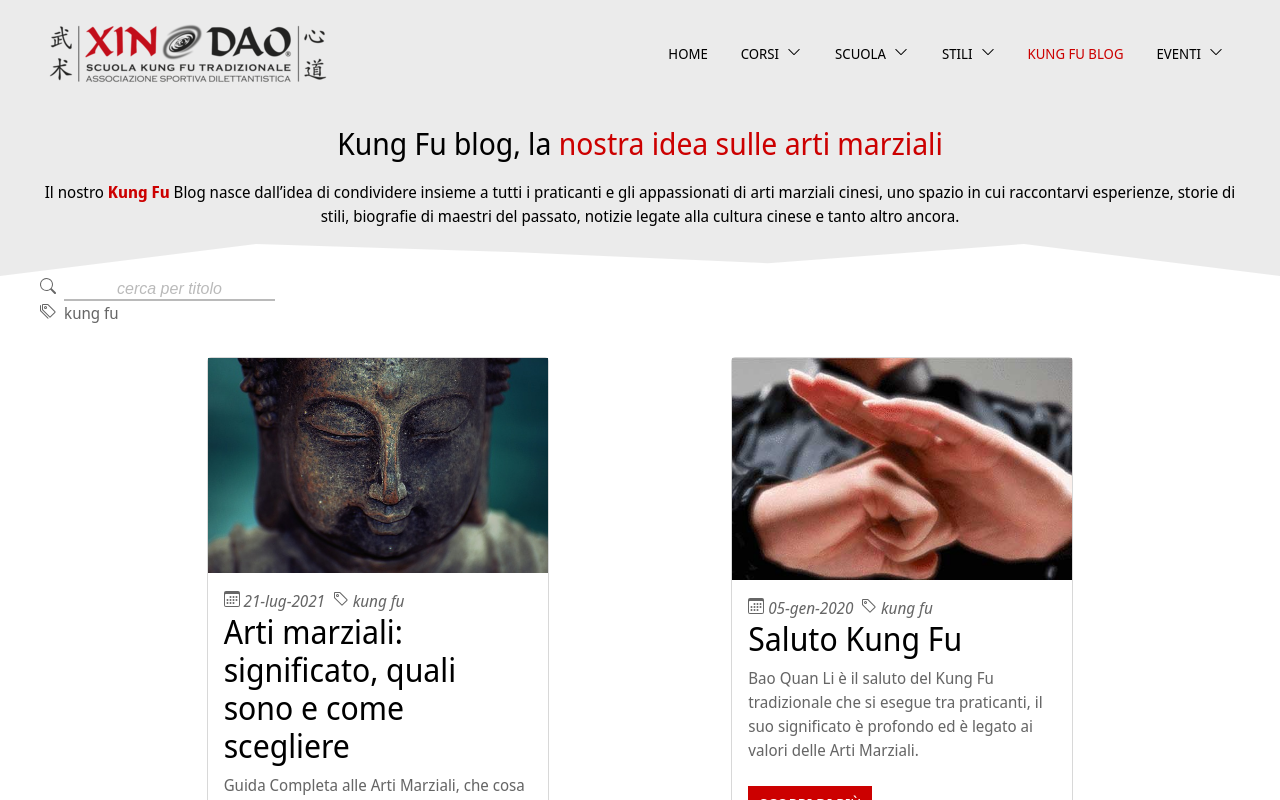
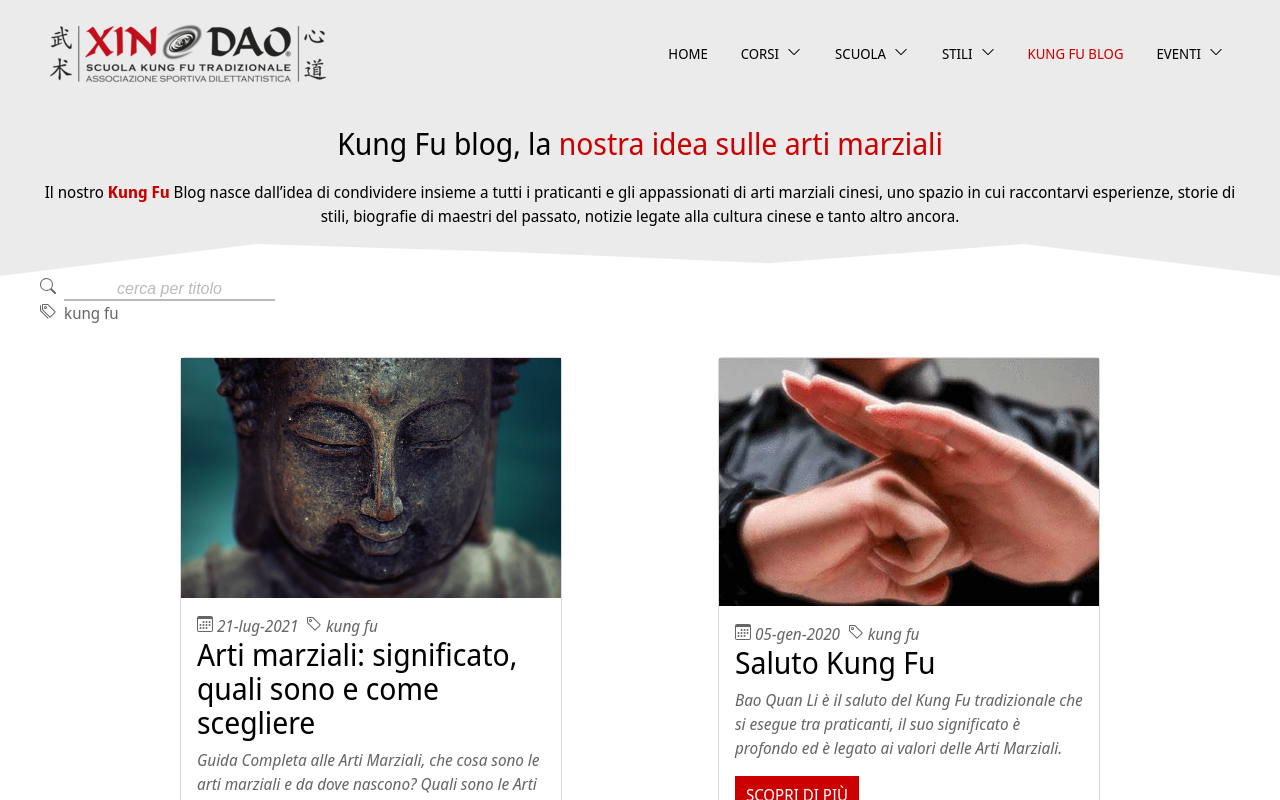
Before and after one commit to mircobe87/xindaoversilia-react, a Next.js app: page /blog/blog-index in a window 1280 px wide. Shown: the top 800 px of the page. Built offline with nearby package versions, Linux system fonts and the light colour scheme.

Commit message:
article-preview style adjustments

```diff
--- a/components/article-preview.module.css
+++ b/components/article-preview.module.css
@@ -19,8 +19,8 @@
 
 .summary > h1 {
     font-weight: 500;
-    line-height: 38px;
-    font-size: 32px;
+    line-height: 34px;
+    font-size: 30px;
     margin: 0;
     padding: 0;
 }
@@ -31,6 +31,7 @@
     font-weight: 400;
     font-size: inherit;
     color: #666666;
+    font-style: italic;
 }
 
 .container a {
@@ -42,7 +43,7 @@
     font-weight: 500;
     font-style: normal;
     text-align: center;
-    margin: 16px 0;
+    margin: 8px 0;
     border: 1px solid #c00;
     text-decoration: none;
     display: block;
@@ -50,8 +51,7 @@
 
 @media screen and (min-width: 860px) {
     .container {
-        max-width: 340px;
-        height: 580px;
+        width: 380px;
         margin-left: 16px;
         margin-right: 16px;
     }
```
